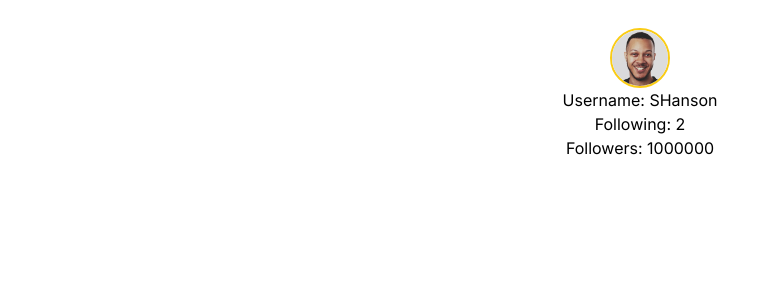
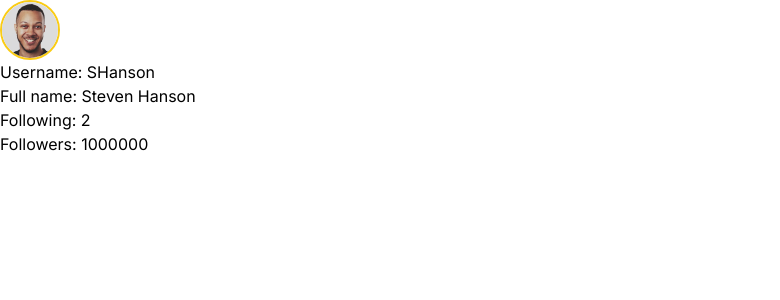
Before and after one commit to stevenahanson/essentialcode, a Next.js app: page / in a window 1280 px wide. Shown: the top 300 px of the page, without its empty margins (0-780 px from the left). Built offline with nearby package versions, Linux system fonts and the light colour scheme.

Commit message:
Create class component for userProfile

```diff
--- /dev/null
+++ b/src/app/components/UserProfile2.tsx
@@ -0,0 +1,44 @@
+"use client";
+import React, { Component } from "react";
+import Image from "next/image";
+
+interface UserProfileProps {
+  username: string;
+  fullname: string;
+  following: number;
+  followers: number;
+}
+
+class UserProfile extends Component {
+  profilePic = "/profile.jpeg";
+
+  constructor(props: UserProfileProps) {
+    super(props);
+    this.state = {
+      username: props.username,
+      fullname: props.fullname,
+      following: props.following,
+      followers: props.followers,
+    };
+  }
+
+  render() {
+    return (
+      <>
+        <Image
+          className="rounded-full border-yellow-400	border-2"
+          src={this.profilePic}
+          width={60}
+          height={60}
+          alt="profile pic"
+        />
+        <p>Username: {this.state.username}</p>
+        <p>Full name: {this.state.fullname}</p>
+        <p>Following: {this.state.following}</p>
+        <p>Followers: {this.state.followers}</p>
+      </>
+    );
+  }
+}
+
+export default UserProfile;
--- a/src/app/page.tsx
+++ b/src/app/page.tsx
@@ -1,9 +1,14 @@
-import UserProfile from "./components/UserProfile";
+import UserProfile from "./components/UserProfile2";
 
 export default function Home() {
   return (
     <>
-      <UserProfile />
+      <UserProfile
+        username="SHanson"
+        fullname="Steven Hanson"
+        following={2}
+        followers={1000000}
+      />
     </>
   );
 }
```
